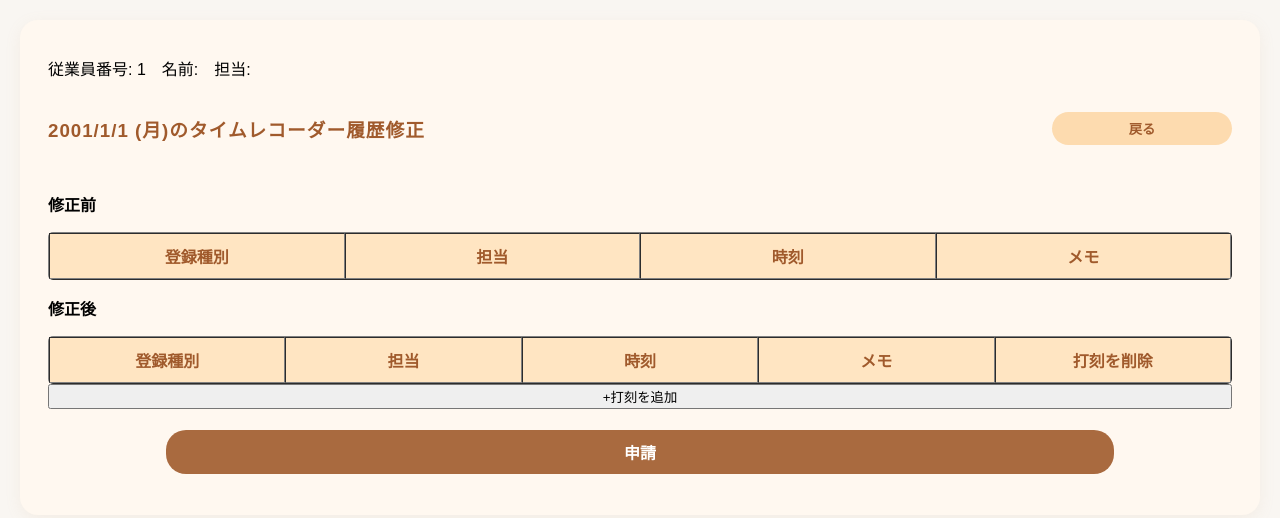
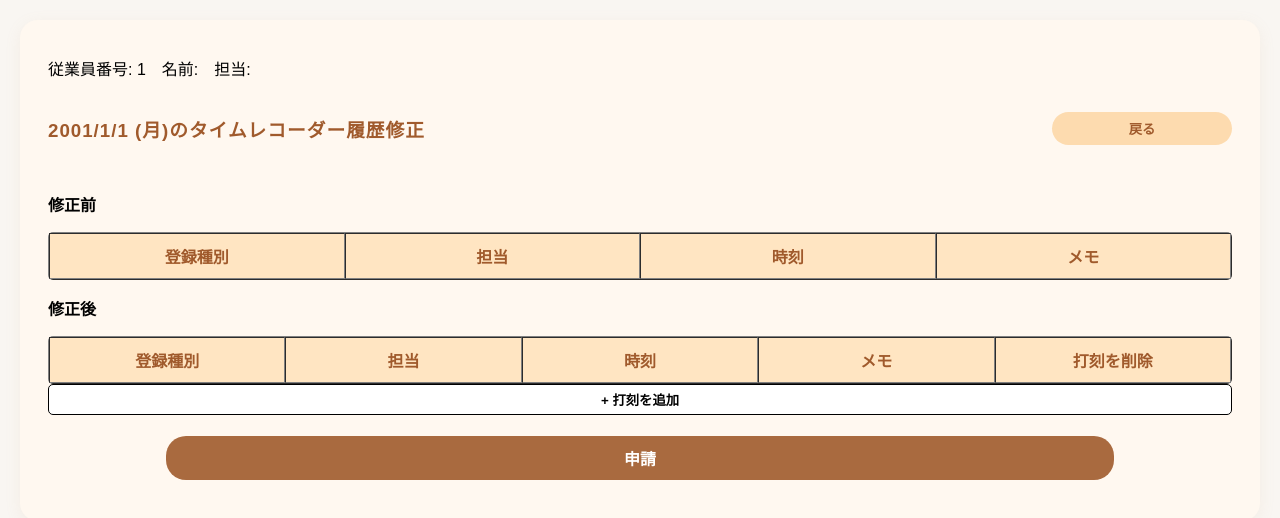
Before and after one commit to megumi-seki/brush-up-challenge, a React (Vite) app: page /correction/1/1 in a window 1280 px wide. Shown: the top 518 px of the page. Built offline with nearby package versions, Linux system fonts and the light colour scheme.

Commit message:
improve ui

```diff
--- a/src/index.css
+++ b/src/index.css
@@ -186,6 +186,18 @@ th {
   .small-btn:disabled {
      color: #dbc5b5;
      border-bottom: 1.3px solid #dbc5b5;
+  }
+
+  .add-record-btn {
+    background-color: white;
+    border: 1.5px solid black;
+    color: black;
+    font-weight: bold;
+    border-radius: 5px;
+    width: 100%;
+    margin: auto;
+    padding: 5px 0px;
+    cursor: pointer;
   }
 
   .note-input {
--- a/src/pages/Correction.tsx
+++ b/src/pages/Correction.tsx
@@ -257,6 +257,7 @@ const Correction = () => {
                         onChange={(e) =>
                           handleCorrection(index, "modifyType", e.target.value)
                         }
+                        disabled={record.deleted}
                       >
                         {DEFAULT_TYPE_OPTIONS.map((type) => (
                           <option value={type.value} key={type.value}>
@@ -284,6 +285,7 @@ const Correction = () => {
                               e.target.value
                             )
                           }
+                          disabled={record.deleted}
                         >
                           {employeee?.roles.map((role) => (
                             <option value={role} key={role}>
@@ -313,6 +315,7 @@ const Correction = () => {
                         onChange={(e) =>
                           handleCorrection(index, "modifyTime", e.target.value)
                         }
+                        disabled={record.deleted}
                       />
                     </div>
                   </td>
@@ -329,6 +332,7 @@ const Correction = () => {
                         onChange={(e) =>
                           handleCorrection(index, "modifyNote", e.target.value)
                         }
+                        disabled={record.deleted}
                       />
                     </div>
                   </td>
@@ -348,7 +352,9 @@ const Correction = () => {
               ))}
             </tbody>
           </table>
-          <button onClick={handleAddRecordButton}>+打刻を追加</button>
+          <button onClick={handleAddRecordButton} className="add-record-btn">
+            + 打刻を追加
+          </button>
         </div>
       </div>
       <button className="btn submit-btn" type="submit" onClick={handleSubmit}>
```
